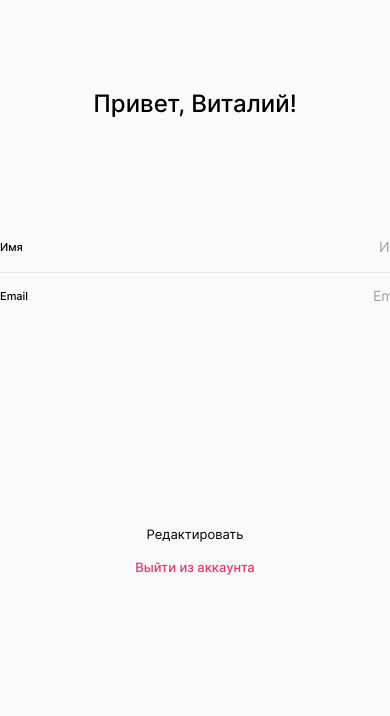
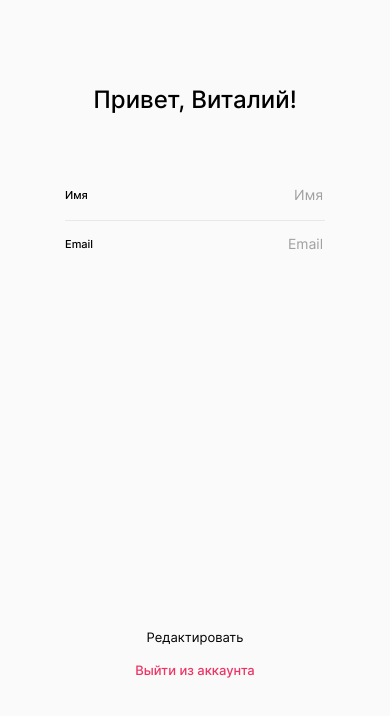
Before and after one commit to meow-gustera/movies-explorer-frontend, a React app: page /profile in a window 390 px wide. Shown: the part 64-780 px from the top of the page. Built offline with nearby package versions, Linux system fonts and the light colour scheme.

Commit message:
fixed max-width: 767px

```diff
--- a/src/components/AboutMe/AboutMe.css
+++ b/src/components/AboutMe/AboutMe.css
@@ -102,7 +102,7 @@
   }
 }
 
-@media screen and (max-width: 757px) {
+@media screen and (max-width: 767px) {
   .about {
     max-width: 292px;
     padding: 80px 0 70px;
--- a/src/components/Footer/Footer.css
+++ b/src/components/Footer/Footer.css
@@ -43,7 +43,7 @@
   }
 }
 
-@media all and (max-width:728px) {
+@media all and (max-width:767px) {
   .footer {
     max-width: 300px;
   }
--- a/src/components/Login/Login.css
+++ b/src/components/Login/Login.css
@@ -94,7 +94,6 @@
     text-align: center;
     padding-bottom: 60px;
     text-align: center;
-
   }
 
   .login__form-input {
--- a/src/components/Main/Main.js
+++ b/src/components/Main/Main.js
@@ -1,4 +1,3 @@
-import './Main.js';
 import Promo from '../Promo/Promo';
 import AboutProject from '../AboutProject/AboutProject';
 import Techs from '../Techs/Techs';
--- a/src/components/Navigation/Navigation.css
+++ b/src/components/Navigation/Navigation.css
@@ -59,11 +59,9 @@
   .header__navigation {
     display: none;
   }
-
 }
 
-
-@media screen and (max-width: 728px) {
+@media screen and (max-width: 767px) {
   .header__profile-link_signin {
     min-width: 54px;
     min-height: 26px;
--- a/src/components/Navigation/Navigation.js
+++ b/src/components/Navigation/Navigation.js
@@ -28,6 +28,7 @@ function Navigation() {
     )
   }
 
+
   const renderLoggedPage = () => {
     return (
       <>
@@ -37,8 +38,6 @@ function Navigation() {
         </nav>
 
         <nav className="header__navigation">
-
-
           <div className="header__navigation-links">
             <Link className="header__navigation-link" to="/movies">Фильмы</Link>
             <Link className="header__navigation-link" to="/saved-movies">Сохранённые фильмы</Link>
--- a/src/components/Profile/Profile.css
+++ b/src/components/Profile/Profile.css
@@ -31,7 +31,6 @@
 .profile__form-element:last-of-type {
   border-bottom: none;
   padding: 17px 0 220px;
-
 }
 
 .profile__form-label {
@@ -78,5 +77,34 @@
   text-decoration: none;
   justify-content: center;
   padding: 16px 0 70px;
+}
 
+@media screen and (max-width: 1279px) {
+  .profile__title {
+    padding: 230px 0 96px;
+  }
+
+  .profile__form-element:last-of-type {
+    border-bottom: none;
+    padding: 17px 0 200px;
+  }
 }
+
+@media screen and (max-width: 767px) {
+  .profile__title {
+    padding: 70px 0 75px;
+  }
+
+  .profile__form {
+    max-width: 260px;
+  }
+
+  .profile__form-element {
+    min-width: 260px;
+  }
+
+  .profile__form-element:last-of-type {
+    border-bottom: none;
+    padding: 17px 0 375px;
+  }
+}
--- a/src/components/Promo/Promo.css
+++ b/src/components/Promo/Promo.css
@@ -35,7 +35,7 @@
   }
 }
 
-@media screen and (max-width: 757px) {
+@media screen and (max-width: 767px) {
   .promo {
     max-width: 300px;
     min-height: 586px;
--- a/src/components/SavedMovies/SavedMovies.js
+++ b/src/components/SavedMovies/SavedMovies.js
@@ -1,4 +1,3 @@
-import './SavedMovies.css';
 import SearchForm from '../SearchForm/SearchForm';
 import MoviesCardList from '../MoviesCardList/MoviesCardList'
 import { InitialMovies } from '../../utils/InitialMovies';
--- a/src/components/Techs/Techs.css
+++ b/src/components/Techs/Techs.css
@@ -95,7 +95,7 @@
   }
 }
 
-@media screen and (max-width: 757px) {
+@media screen and (max-width: 767px) {
   .techs {
     max-width: 284px;
     padding: 50px 0 60px;
```
Also changed, not shown: src/components/Main/Main.css (deleted), src/components/SavedMovies/SavedMovies.css (deleted).
